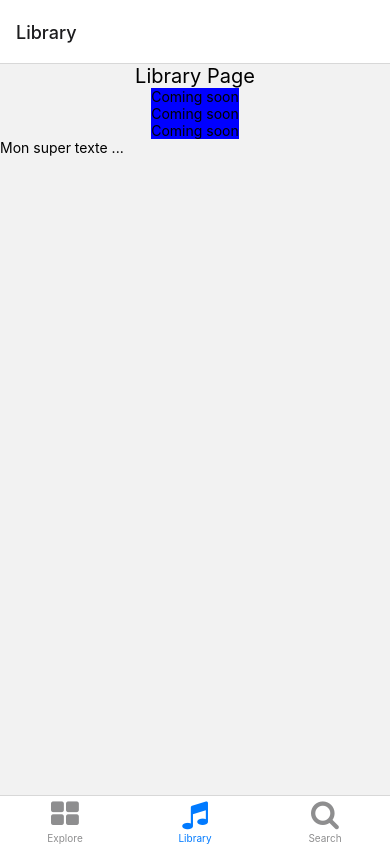
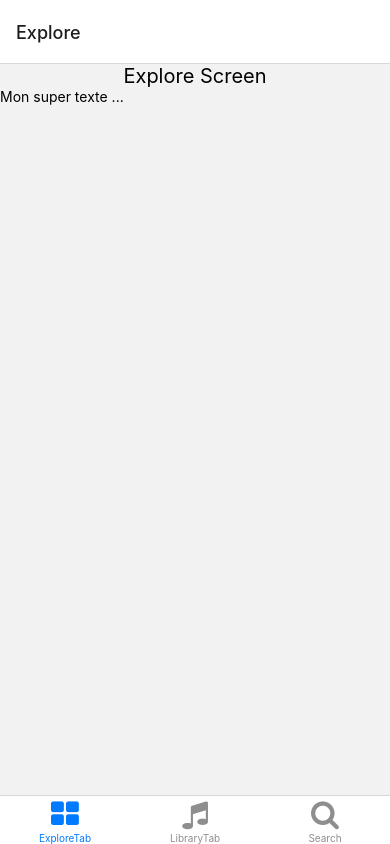
Before and after one commit to B3njaminV/react-musicvibes-app, a React Native app in the folder src/: screen / in a window 390 px wide. Built offline with nearby package versions, Linux system fonts and the light colour scheme.

Commit message:
:bug: Fix navigation duplication

```diff
--- a/src/navigation/Navigation.tsx
+++ b/src/navigation/Navigation.tsx
@@ -10,18 +10,18 @@ export default function Navigation() {
     const BottomTabNavigator = createBottomTabNavigator();
     return (
         <NavigationContainer>
-            <BottomTabNavigator.Navigator initialRouteName="Library" screenOptions={{ headerShown: false }}>
+            <BottomTabNavigator.Navigator initialRouteName="LibraryTab" screenOptions={{ headerShown: false }}>
                 <BottomTabNavigator.Screen name="Explore" component={ExploreNavigator}
                                            options={{
-                                               title: 'Explore',
+                                               title: 'ExploreTab',
                                                tabBarIcon: ({color}) => <TabBarIcon name="th-large" color={color}/>,
                                            }}/>
                 <BottomTabNavigator.Screen name="Library" component={LibraryNavigator}
                                            options={{
-                                               title: 'Library',
+                                               title: 'LibraryTab',
                                                tabBarIcon: ({color}) => <TabBarIcon name="music" color={color}/>,
                                            }}/>
-                <BottomTabNavigator.Screen name="Search" component={SearchNavigator}
+                <BottomTabNavigator.Screen name="SearchTab" component={SearchNavigator}
                                            options={{
                                                title: 'Search',
                                                tabBarIcon: ({color}) => <TabBarIcon name="search" color={color}/>,
```
